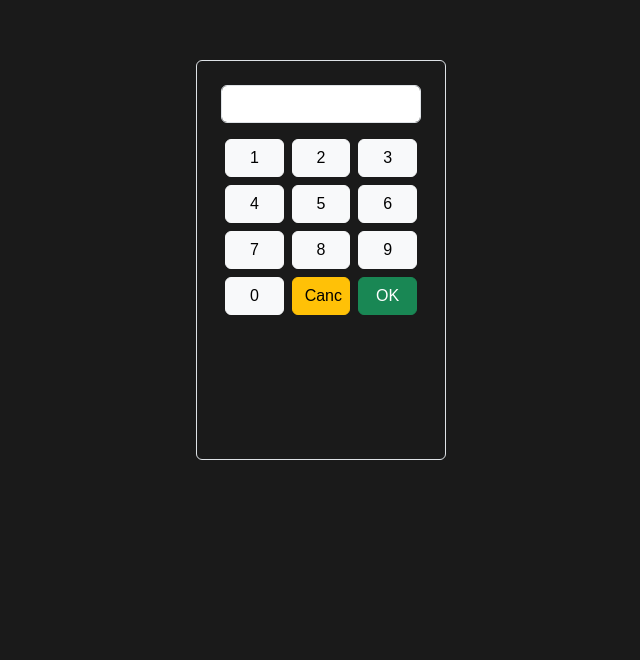
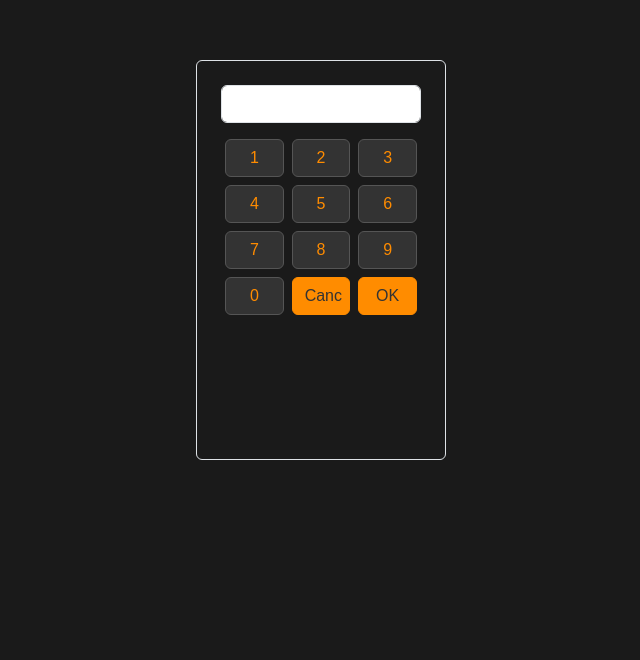
Before and after one commit to kedass/TastieriniKD, a Next.js app: page /keypad in a window 1280 px wide. Shown: the part 140-800 px from the top of the page, without its empty margins (319-959 px from the left). Built offline with nearby package versions, Linux system fonts and the light colour scheme.

Commit message:
Update NumericKeypad.tsx

```diff
--- a/src/components/NumericKeypad.tsx
+++ b/src/components/NumericKeypad.tsx
@@ -36,18 +36,18 @@ const NumericKeypad: React.FC<NumericKeypadProps> = ({ secretCode, onSuccess, on
       <Row className="g-2" style={{ width: '200px' }}>
         {numbers.map((number) => (
           <Col key={number} xs={4}>
-            <Button variant="light" className="w-100" onClick={() => handleNumberClick(number)}>
+            <Button variant="light" className="w-100" onClick={() => handleNumberClick(number)} style={{ backgroundColor: '#333', color: '#ff8c00', borderColor: '#555' }}>
               {number}
             </Button>
           </Col>
         ))}
         <Col xs={4}>
-          <Button variant="warning" className="w-100" onClick={handleClearClick}>
+          <Button variant="warning" className="w-100" onClick={handleClearClick} style={{ backgroundColor: '#ff8c00', color: '#333', borderColor: '#ff8c00' }}>
             Canc
           </Button>
         </Col>
         <Col xs={4}>
-          <Button variant="success" className="w-100" onClick={handleOkClick}>
+          <Button variant="success" className="w-100" onClick={handleOkClick} style={{ backgroundColor: '#ff8c00', color: '#333', borderColor: '#ff8c00' }}>
             OK
           </Button>
         </Col>
```
